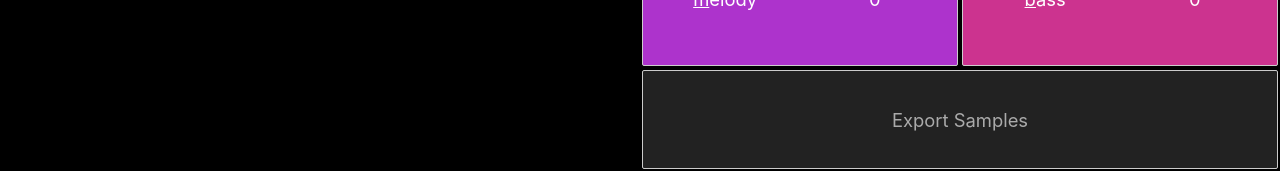
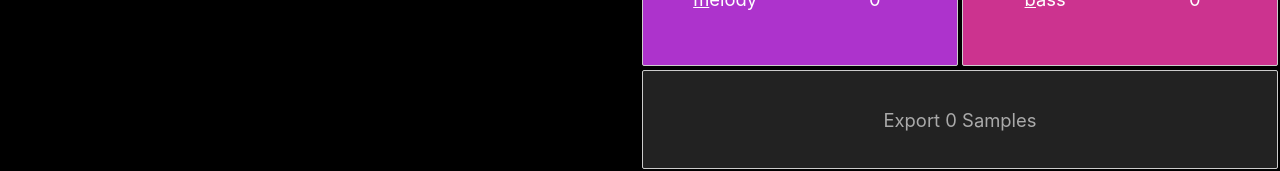
Before and after one commit to EvanBurnette/samplekiller, a Svelte app: page / in a window 1280 px wide. Shown: the part 629-800 px from the top of the page. Built offline with nearby package versions, Linux system fonts and the light colour scheme.

Commit message:
More than 200+ samples can now be browsed

```diff
--- a/src/App.svelte
+++ b/src/App.svelte
@@ -27,6 +27,9 @@
 	'melody',
 	'bass',
 ]
+	$: classified = buckets.reduce((accum, current) => {
+		return accum + current.samples.size
+	}, 0)
 
 
 	buckets = defaultBuckets.map(item => new Bucket(item))
@@ -133,7 +136,7 @@ on:keydown={(key) => {
 			}
 		})
 		if (bucketSet) {
-			setTimeout(()=>{handleArrowKey("ArrowDown")}, 300)
+			setTimeout(()=>{handleArrowKey("ArrowDown")}, 1)
 		}
 	}
 	}
@@ -159,7 +162,10 @@ bind:this={fileInput}>
 	</p>
 	<!-- <p>size:{sample.size}</p> -->
 		<!-- svelte-ignore a11y-media-has-caption -->
-		<audio src={samplesSrc[index]} bind:this={samplesAudio[index]}></audio>
+		{#if Math.abs(index - position) < 10}
+		<!--Added this feature to allow loading of more than 200+ samples-->
+			<audio src={samplesSrc[index]} bind:this={samplesAudio[index]}></audio>
+		{/if}
 	</li></button>
 	{/each}
 </ul>
@@ -167,7 +173,7 @@ bind:this={fileInput}>
 	{#each Object.keys(buckets) as bucket, index}
 	<button class="bucket" style="background-color: hsl({360*index/Object.keys(buckets).length}, 60%, 50%);"><li><p><u>{buckets[bucket].name[0]}</u>{buckets[bucket].name.slice(1)}</p><p>{buckets[bucket].samples.size}</p></li></button>
 	{/each}
-	<button id='export' on:click={exportSamples}>Export Samples</button>
+	<button id='export' on:click={exportSamples}>Export {classified} Samples</button>
 </ul>
 </main>
 
```
Also changed, not shown: 2 other files (tests, documents, lock files or other folders).
